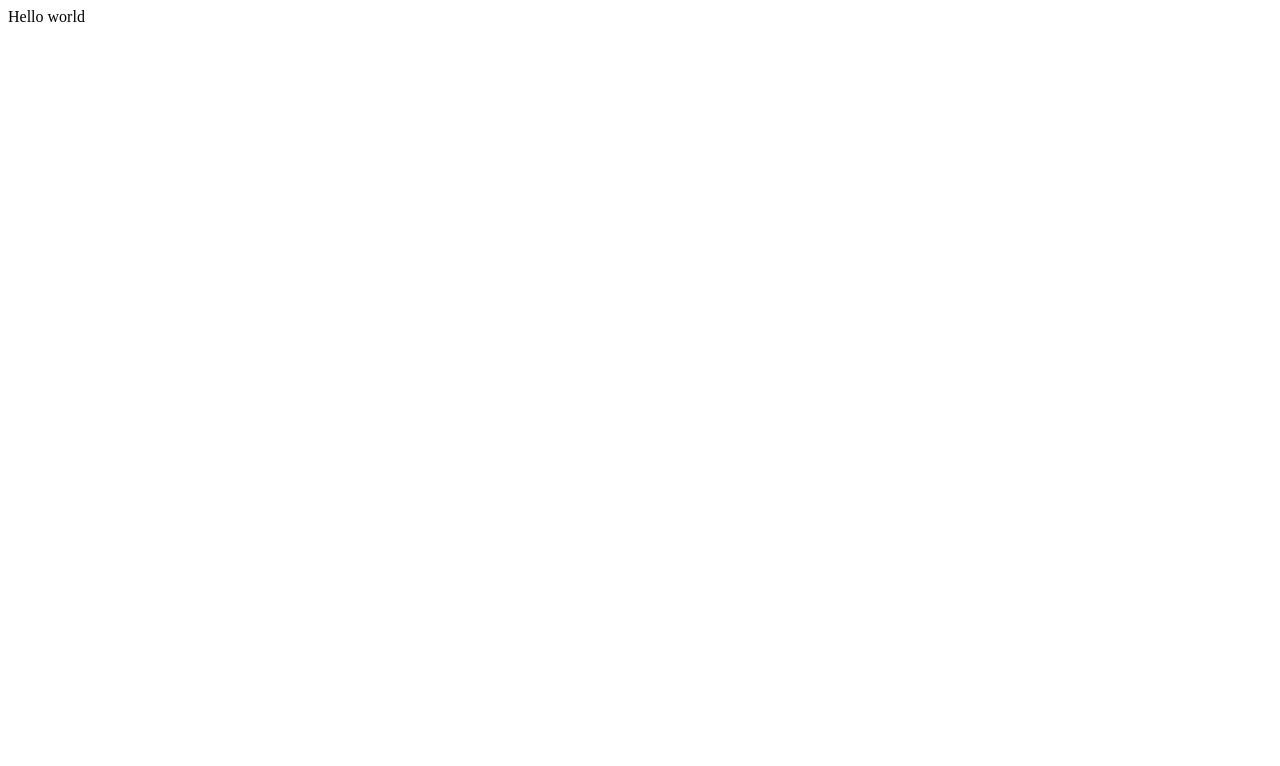
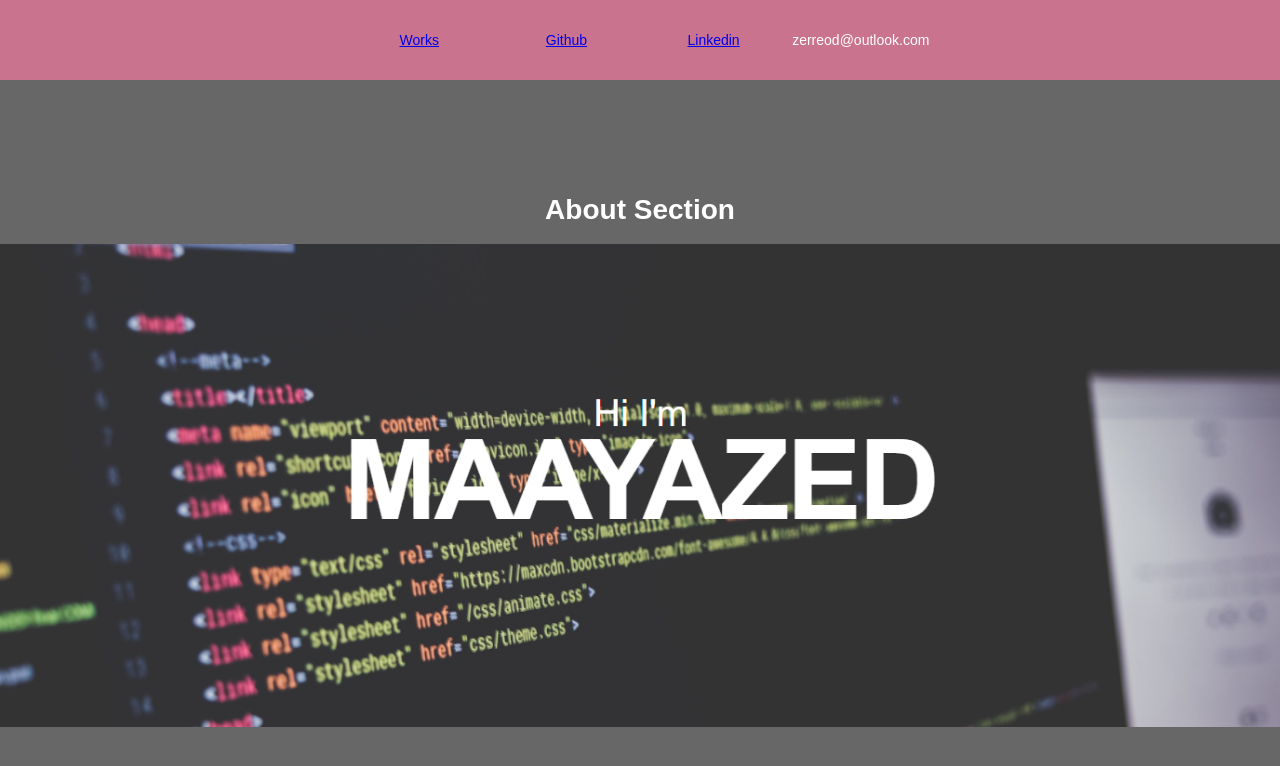
Before and after one commit to maayazed/react-portfolio-works, a React (Create React App) app: page / in a window 1280 px wide. Shown: the top 766 px of the page. Built offline with nearby package versions, Linux system fonts and the light colour scheme.

Commit message:
added nav display. and about display, tweaked build process, and app display with imports

```diff
--- a/package.json
+++ b/package.json
@@ -29,7 +29,6 @@
   "browserslist": {
     "production": [
       ">0.2%",
-      "not dead",
       "not op_mini all"
     ],
     "development": [
--- a/src/App.js
+++ b/src/App.js
@@ -1,10 +1,18 @@
 import React from 'react';
 import Nav from './components/Nav';
+import About from './components/About';
 
 function App() {
   return (
     <div>
+      <style>{`
+      body {
+        margin: 0px;
+        padding: 0px;
+      }
+    `}</style>
       <Nav />
+      <About />
     </div>
   );
 }
--- /dev/null
+++ b/src/components/About.js
@@ -0,0 +1,38 @@
+import React from 'react';
+import '../styles/About.css';
+import Background from '../img/intro.png';
+
+const styles = {
+  overlayStyle: {
+    display: 'flex',
+    flexDirection: 'row',
+    justifyContent: 'center',
+    alignContent: 'normal',
+    alignItems: 'center',
+    backgroundColor: '#333333be',
+    color: '#ffffff'
+  },
+  overlayContentStyle: {
+    position: 'static',
+    display: 'flex',
+    left: 'auto',
+    marginTop: '1px',
+    flexDirection: 'column',
+    justifyContent: 'center',
+    alignItems: 'flex - start',
+    textAlign: 'center',
+  },
+};
+
+function About() {
+  return (
+    <div style={styles.overlayStyle} className='section'>
+      <div style={styles.overlayContentStyle}>
+        <h1>About Section</h1>
+        <p><a href='https://maayazed.github.io/prework-about-me/'><img src={Background} alt='About section img' /></a></p>
+      </div>
+    </div>
+  );
+}
+
+export default About;
--- a/src/components/Nav.js
+++ b/src/components/Nav.js
@@ -1,9 +1,17 @@
 import React from "react";
+import '../styles/Nav.css';
 
 function Nav() {
   return (
     <header>
-      Hello world
+      <nav>
+        <ul>
+          <li><a href="#works">Works</a></li>
+          <li><a href="https://github.com/maayazed">Github</a></li>
+          <li><a href="https://www.linkedin.com/in/maaya-zed-b61b35219?lipi=urn%3Ali%3Apage%3Ad_flagship3_profile_view_base_contact_details%3BuGoSU%2B1XSUWytp7DH91lJQ%3D%3D">Linkedin</a></li>
+          <li>zerreod@outlook.com</li>
+        </ul>
+      </nav>
     </header>
   );
 }
--- /dev/null
+++ b/src/styles/About.css
@@ -0,0 +1,21 @@
+.section {
+  padding: 100px 0px;
+  font-family: Arial, Helvetica, sans-serif;
+  font-size: 14px;
+  line-height: 20px;
+}
+
+p {
+  margin-bottom: 10px;
+}
+
+h1 {
+  font-weight: bold;
+  margin-bottom: 10px;
+}
+
+img {
+  max-width: 100%;
+  vertical-align: middle;
+  display: inline-block;
+}
--- /dev/null
+++ b/src/styles/Nav.css
@@ -0,0 +1,27 @@
+header {
+  padding: 20px 0px;
+  position: sticky;
+  top: 0px;
+  z-index: 1;
+  background-color: #bc5275ce;
+  color: #ffffff;
+  font-family: Arial, Helvetica, sans-serif;
+  font-size: 14px;
+  line-height: 20px;
+}
+
+nav {
+  display: grid;
+  grid-template-columns: 5fr auto;
+}
+
+ul {
+  padding: 10px 0px;
+  margin: auto;
+  list-style-type: none;
+  display: grid;
+  grid-template-columns: repeat(4, 1fr);
+  align-items: center;
+  text-align: center;
+  column-gap: 10px;
+}
```
Also changed, not shown: src/img/intro.png (added).
